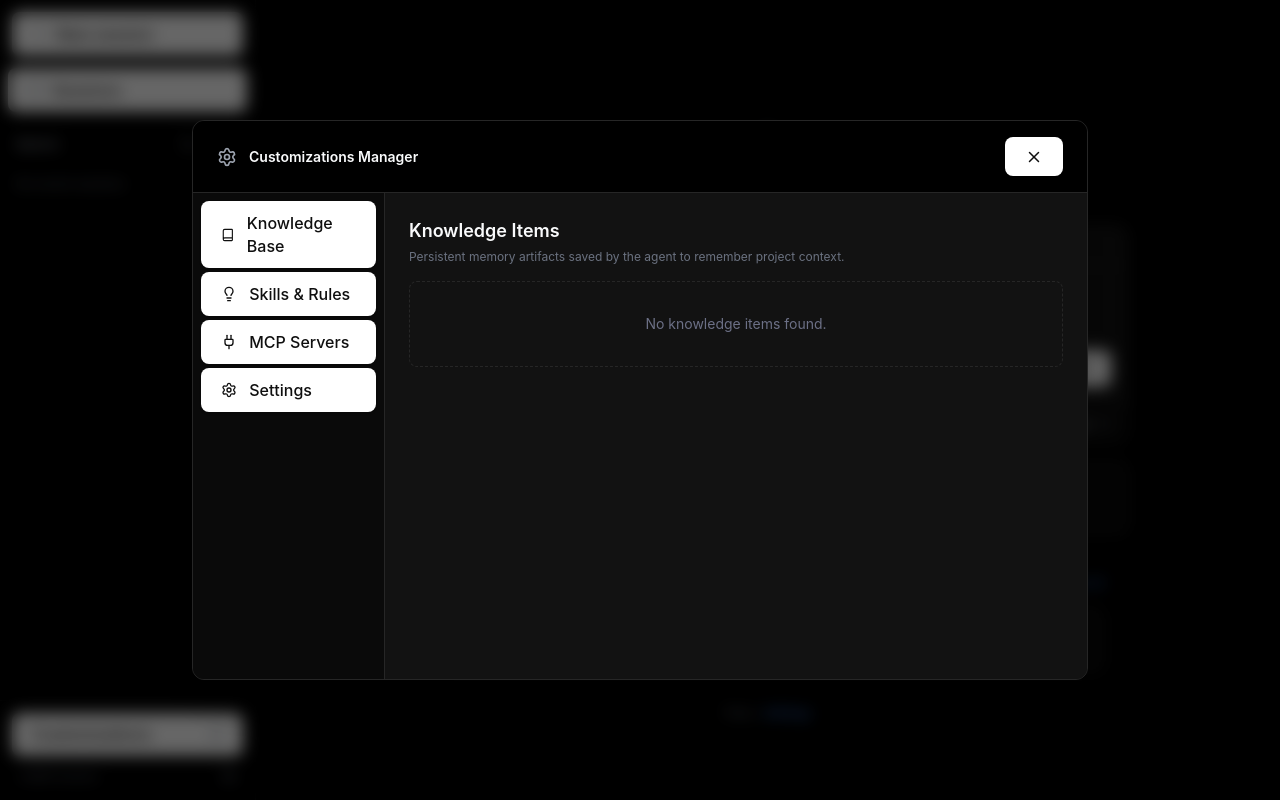
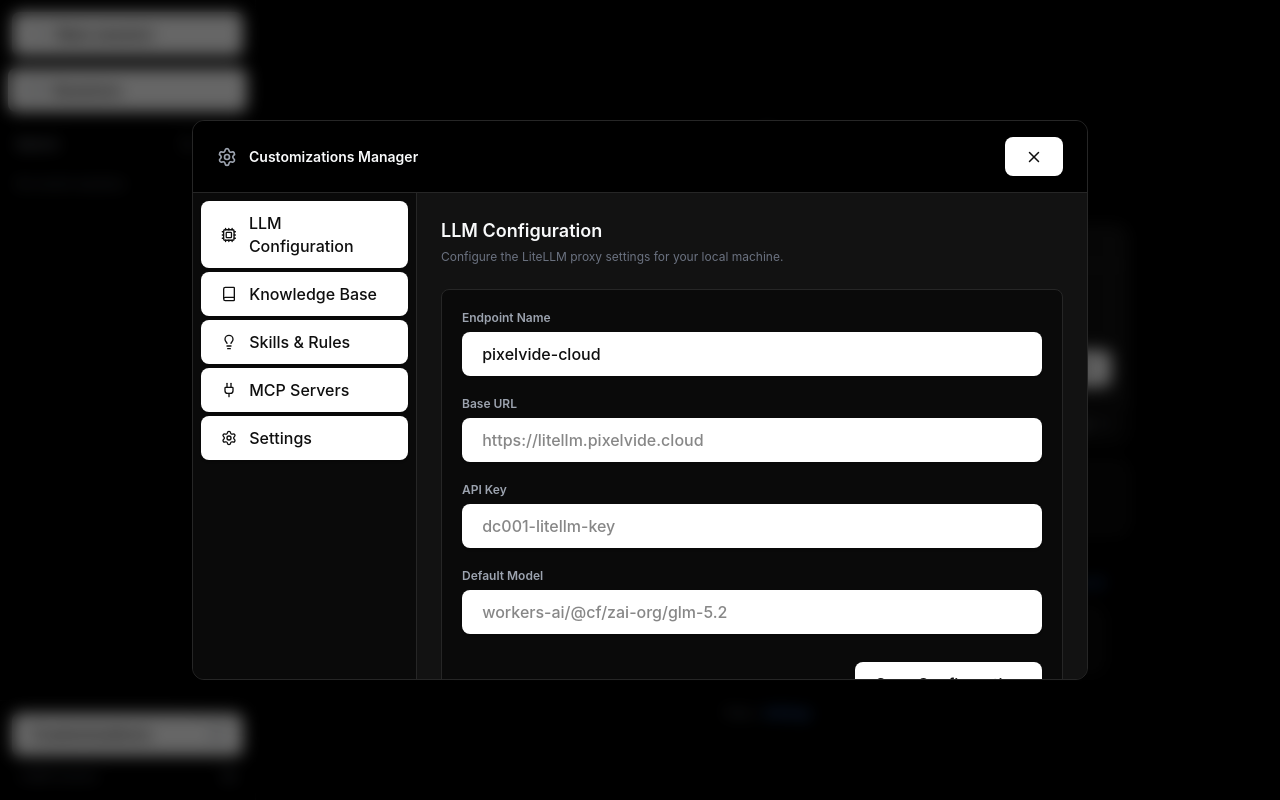
Before and after one commit to divmora/localharness, a React (Vite) app in the folder gui/: page / in a window 1280 px wide. Both pictures are taken after a click on the button "Customizations". Built offline with nearby package versions, Linux system fonts and the light colour scheme; what @bufbuild/protobuf would draw is missing.

Commit message:
feat(ui): add remote-aware LLM configuration form to customizations modal

```diff
--- a/gui/src/App.tsx
+++ b/gui/src/App.tsx
@@ -102,6 +102,7 @@
       <CustomizationsModal
         isOpen={customizationsOpen}
         onClose={() => setCustomizationsOpen(false)}
+        connectionTarget={connectionTarget}
       />
       <ConnectSSHModal
         isOpen={sshModalOpen}
--- a/gui/src/components/CustomizationsModal.tsx
+++ b/gui/src/components/CustomizationsModal.tsx
@@ -1,17 +1,19 @@
 import { useState, useEffect } from 'react';
 import { invoke } from '@tauri-apps/api/core';
-import { Settings, Plug, Book, Lightbulb, X, CheckCircle2 } from 'lucide-react';
+import { Settings, Plug, Book, Lightbulb, X, CheckCircle2, Cpu } from 'lucide-react';
 import { motion, AnimatePresence } from 'framer-motion';
+import { ConnectionTarget } from '../hooks/useHarness';
 
 interface CustomizationsModalProps {
   isOpen: boolean;
   onClose: () => void;
+  connectionTarget?: ConnectionTarget | null;
 }
 
-type TabId = 'knowledge' | 'skills' | 'mcp' | 'settings';
+type TabId = 'llm' | 'knowledge' | 'skills' | 'mcp' | 'settings';
 
-export function CustomizationsModal({ isOpen, onClose }: CustomizationsModalProps) {
-  const [activeTab, setActiveTab] = useState<TabId>('knowledge');
+export function CustomizationsModal({ isOpen, onClose, connectionTarget }: CustomizationsModalProps) {
+  const [activeTab, setActiveTab] = useState<TabId>('llm');
   const [loading, setLoading] = useState(false);
 
   // Data states
@@ -20,18 +22,65 @@
   const [skills, setSkills] = useState<string[]>([]);
   const [knowledge, setKnowledge] = useState<string[]>([]);
 
+  // LLM Config states
+  const [llmConfig, setLlmConfig] = useState<any>(null);
+  const [llmLoading, setLlmLoading] = useState(false);
+  const [llmSaving, setLlmSaving] = useState(false);
+  const [llmError, setLlmError] = useState('');
+
+  // Form states
+  const [formEndpoint, setFormEndpoint] = useState('pixelvide-cloud');
+  const [formBaseUrl, setFormBaseUrl] = useState('');
+  const [formApiKey, setFormApiKey] = useState('');
+  const [formDefaultModel, setFormDefaultModel] = useState('');
+
   useEffect(() => {
     if (!isOpen) return;
 
     async function fetchData() {
       setLoading(true);
       try {
+        // Fetch LLM Config using target-aware read
+        setLlmLoading(true);
+        try {
+          const llmRaw = await invoke<string>('read_target_file', {
+            target: connectionTarget,
+            path: '~/.divmora/config/litellm.json'
+          });
+          const config = JSON.parse(llmRaw);
+          setLlmConfig(config);
+
+          if (config && config.endpoints && config.defaultEndpoint) {
+            setFormEndpoint(config.defaultEndpoint);
+            const ep = config.endpoints[config.defaultEndpoint];
+            if (ep) {
+              setFormBaseUrl(ep.baseUrl || '');
+              setFormApiKey(ep.apiKey || '');
+              setFormDefaultModel(ep.defaultModel || '');
+            }
+          }
+        } catch (e) {
+          setLlmConfig({
+            defaultEndpoint: 'pixelvide-cloud',
+            endpoints: {
+              'pixelvide-cloud': {
+                baseUrl: '',
+                apiKey: '',
+                defaultModel: ''
+              }
+            }
+          });
+          setFormEndpoint('pixelvide-cloud');
+        } finally {
+          setLlmLoading(false);
+        }
+
         // Fetch MCP Config
         try {
           const mcpRaw = await invoke<string>('read_file', { path: '~/.divmora/config/mcp_config.json' });
           setMcpConfig(JSON.parse(mcpRaw));
         } catch (e) {
-          setMcpConfig({ mcpServers: {} }); // default empty
+          setMcpConfig({ mcpServers: {} });
         }
 
         // Fetch Settings
@@ -45,12 +94,12 @@
         // Fetch Skills
         try {
           const globalSkills = await invoke<string[]>('list_files', { dir: '~/.divmora/localharness/skills' });
-          setSkills(globalSkills.filter(s => s.endsWith('/'))); // Only directories
+          setSkills(globalSkills.filter(s => s.endsWith('/')));
         } catch (e) {
           setSkills([]);
         }
 
-        // Fetch Knowledge Items (across all projects for now)
+        // Fetch Knowledge Items
         try {
           const kiDirs = await invoke<string[]>('list_files', { dir: '~/.divmora/localharness/knowledge' });
           let allKis: string[] = [];
@@ -75,7 +124,7 @@
     }
 
     fetchData();
-  }, [isOpen]);
+  }, [isOpen, connectionTarget]);
 
   // Handle escape key
   useEffect(() => {
@@ -86,7 +135,39 @@
     return () => window.removeEventListener('keydown', handleKeyDown);
   }, [isOpen, onClose]);
 
+  const handleSaveLlmConfig = async () => {
+    setLlmSaving(true);
+    setLlmError('');
+    try {
+      const newConfig = {
+        ...llmConfig,
+        defaultEndpoint: formEndpoint,
+        endpoints: {
+          ...(llmConfig?.endpoints || {}),
+          [formEndpoint]: {
+            baseUrl: formBaseUrl,
+            apiKey: formApiKey,
+            defaultModel: formDefaultModel
+          }
+        }
+      };
+
+      await invoke('write_target_file', {
+        target: connectionTarget,
+        path: '~/.divmora/config/litellm.json',
+        content: JSON.stringify(newConfig, null, 2)
+      });
+
+      setLlmConfig(newConfig);
+    } catch (e: any) {
+      setLlmError(e.toString());
+    } finally {
+      setLlmSaving(false);
+    }
+  };
+
   const tabs = [
+    { id: 'llm', label: 'LLM Configuration', icon: Cpu },
     { id: 'knowledge', label: 'Knowledge Base', icon: Book },
     { id: 'skills', label: 'Skills & Rules', icon: Lightbulb },
     { id: 'mcp', label: 'MCP Servers', icon: Plug },
@@ -108,7 +189,14 @@
             <div className="flex items-center justify-between px-6 py-4 border-b border-[#262626] bg-[#000000] shrink-0">
               <div className="flex items-center gap-3">
                 <Settings size={20} className="text-[#9CA3AF]" />
-                <h2 className="text-sm font-semibold text-[#F9FAFB]">Customizations Manager</h2>
+                <h2 className="text-sm font-semibold text-[#F9FAFB]">
+                  Customizations Manager
+                  {connectionTarget?.kind === 'ssh' && (
+                    <span className="ml-2 text-xs px-2 py-0.5 rounded bg-blue-900 text-blue-300 font-normal">
+                      Remote: {connectionTarget.host}
+                    </span>
+                  )}
+                </h2>
               </div>
               <button onClick={onClose} className="p-1 hover:bg-[#262626] rounded text-[#9CA3AF]">
                 <X size={18} />
@@ -118,7 +206,7 @@
             {/* Content Area */}
             <div className="flex flex-1 overflow-hidden">
               {/* Sidebar Tabs */}
-              <div className="w-48 bg-[#0A0A0A] border-r border-[#262626] flex flex-col p-2 gap-1 shrink-0">
+              <div className="w-56 bg-[#0A0A0A] border-r border-[#262626] flex flex-col p-2 gap-1 shrink-0">
                 {tabs.map(tab => (
                   <button
                     key={tab.id}
@@ -133,10 +221,90 @@
 
               {/* Main Content */}
               <div className="flex-1 overflow-y-auto p-6 bg-[#121212]">
-                {loading ? (
+                {loading && activeTab !== 'llm' ? (
                   <div className="flex h-full items-center justify-center text-[#6c7086] text-sm animate-pulse">Loading configurations...</div>
                 ) : (
                   <div className="max-w-2xl mx-auto flex flex-col gap-6">
+
+                    {activeTab === 'llm' && (
+                      <div className="flex flex-col gap-6">
+                        <div>
+                          <h3 className="text-lg font-semibold text-[#F9FAFB] mb-1">LLM Configuration</h3>
+                          <p className="text-xs text-[#6B7280]">
+                            Configure the LiteLLM proxy settings {connectionTarget?.kind === 'ssh' ? `for remote host ${connectionTarget.host}` : 'for your local machine'}.
+                          </p>
+                        </div>
+
+                        {llmLoading ? (
+                          <div className="text-center text-[#6c7086] text-sm py-8 animate-pulse">Reading config...</div>
+                        ) : (
+                          <div className="bg-[#0A0A0A] border border-[#262626] rounded-lg p-5 flex flex-col gap-5">
+
+                            <div className="flex flex-col gap-1.5">
+                              <label className="text-xs font-semibold text-[#9CA3AF]">Endpoint Name</label>
+                              <input
+                                type="text"
+                                className="w-full bg-[#000000] border border-[#262626] text-sm text-[#F9FAFB] rounded p-2.5 outline-none focus:border-[#3B82F6] transition-colors"
+                                value={formEndpoint}
+                                onChange={e => setFormEndpoint(e.target.value)}
+                              />
+                            </div>
+
+                            <div className="flex flex-col gap-1.5">
+                              <label className="text-xs font-semibold text-[#9CA3AF]">Base URL</label>
+                              <input
+                                type="text"
+                                placeholder="https://litellm.pixelvide.cloud"
+                                className="w-full bg-[#000000] border border-[#262626] text-sm text-[#F9FAFB] rounded p-2.5 outline-none focus:border-[#3B82F6] transition-colors"
+                                value={formBaseUrl}
+                                onChange={e => setFormBaseUrl(e.target.value)}
+                              />
+                            </div>
+
+                            <div className="flex flex-col gap-1.5">
+                              <label className="text-xs font-semibold text-[#9CA3AF]">API Key</label>
+                              <input
+                                type="password"
+                                placeholder="dc001-litellm-key"
+                                className="w-full bg-[#000000] border border-[#262626] text-sm text-[#F9FAFB] rounded p-2.5 outline-none focus:border-[#3B82F6] transition-colors font-mono"
+                                value={formApiKey}
+                                onChange={e => setFormApiKey(e.target.value)}
+                              />
+                            </div>
+
+                            <div className="flex flex-col gap-1.5">
+                              <label className="text-xs font-semibold text-[#9CA3AF]">Default Model</label>
+                              <input
+                                type="text"
+                                placeholder="workers-ai/@cf/zai-org/glm-5.2"
+                                className="w-full bg-[#000000] border border-[#262626] text-sm text-[#F9FAFB] rounded p-2.5 outline-none focus:border-[#3B82F6] transition-colors font-mono"
+                                value={formDefaultModel}
+                                onChange={e => setFormDefaultModel(e.target.value)}
+                              />
+                            </div>
+
+                            {llmError && (
+                              <div className="text-xs text-red-400 mt-2">{llmError}</div>
+                            )}
+
+                            <div className="flex justify-end pt-2">
+                              <button
+                                onClick={handleSaveLlmConfig}
+                                disabled={llmSaving}
+                                className="bg-[#3B82F6] hover:bg-[#60A5FA] text-[#000000] text-sm font-semibold rounded-md px-4 py-2 transition-colors disabled:opacity-50"
+                              >
+                                {llmSaving ? 'Saving...' : 'Save Configuration'}
+                              </button>
+                            </div>
+                          </div>
+                        )}
+
+                        <div className="text-xs text-[#6B7280] flex items-center gap-2 mt-2 bg-[#000000] p-3 rounded-md border border-[#262626]">
+                           <span className="text-[#EF4444]">Advanced:</span>
+                           Config is stored in <code>~/.divmora/config/litellm.json</code> on the target machine.
+                        </div>
+                      </div>
+                    )}
 
                     {activeTab === 'knowledge' && (
                       <div className="flex flex-col gap-4">
```
Also changed, not shown: 1 other file (tests, documents, lock files or other folders).
